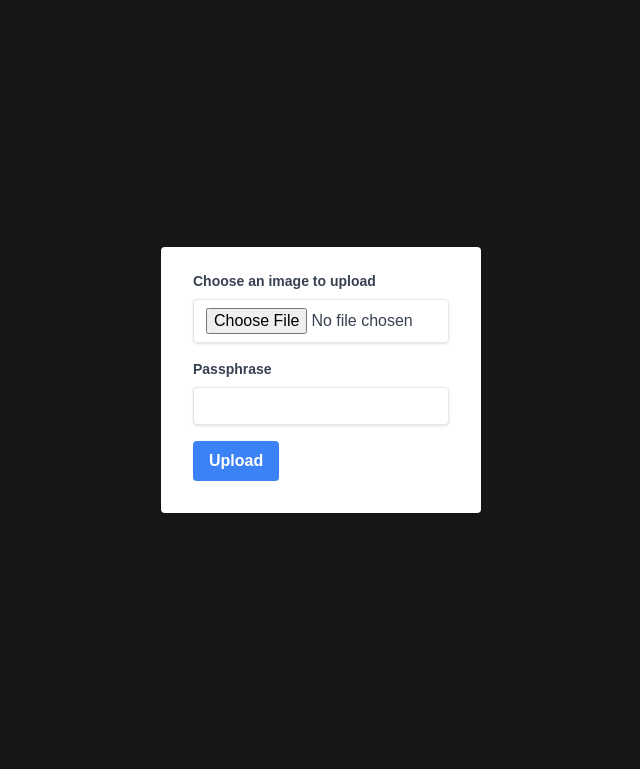
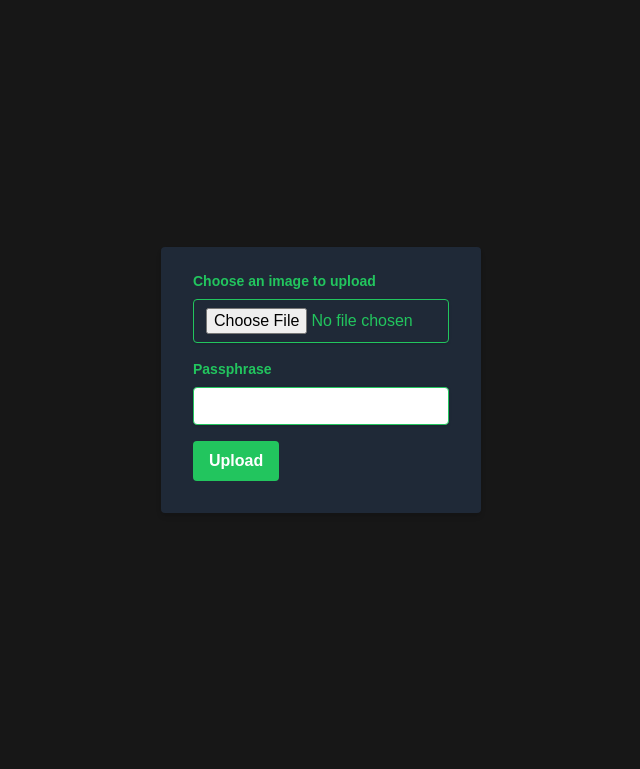
Before and after one commit to TonyTheTaiga/taigaishida, a FastAPI app: page /upload in a window 1280 px wide. Shown: the part 52-821 px from the top of the page, without its empty margins (319-959 px from the left). Run offline with FastAPI, Linux system fonts and the light colour scheme; style sheets or scripts are compiled from the project's sources; some web fonts are replaced.

Commit message:
show upload status

```diff
--- a/taigaishida/templates/upload.html
+++ b/taigaishida/templates/upload.html
@@ -3,25 +3,26 @@
 {% block content %}
 <div class="flex items-center justify-center h-screen">
   <div class="w-full max-w-xs">
-    <form id="upload-form" action="/upload-image" method="post" enctype="multipart/form-data" class="bg-white shadow-md rounded px-8 pt-6 pb-8 mb-4">
+    <form id="upload-form" action="/upload-image" method="post" enctype="multipart/form-data" class="bg-gray-800 shadow-md rounded px-8 pt-6 pb-8 mb-4 text-white">
       <div class="mb-4">
-        <label class="block text-gray-700 text-sm font-bold mb-2" for="image">
+        <label class="block text-green-500 text-sm font-bold mb-2" for="image">
           Choose an image to upload
         </label>
-        <input id="file-input" class="shadow appearance-none border rounded w-full py-2 px-3 text-gray-700 leading-tight focus:outline-none focus:shadow-outline" type="file" name="image">
+        <input id="file-input" class="shadow appearance-none border border-green-500 rounded w-full py-2 px-3 text-green-500 leading-tight focus:outline-none focus:shadow-outline" type="file" name="image">
       </div>
       <div class="mb-4">
-        <label class="block text-gray-700 text-sm font-bold mb-2" for="passphrase">
+        <label class="block text-green-500 text-sm font-bold mb-2" for="passphrase">
           Passphrase
         </label>
-        <input id="passphrase-input" class="shadow appearance-none border rounded w-full py-2 px-3 text-gray-700 leading-tight focus:outline-none focus:shadow-outline" type="password" name="passphrase">
+        <input id="passphrase-input" class="shadow appearance-none border border-green-500 rounded w-full py-2 px-3 text-green-500 leading-tight focus:outline-none focus:shadow-outline" type="password" name="passphrase">
       </div>
       <div class="flex items-center justify-between">
-        <button class="bg-blue-500 hover:bg-blue-700 text-white font-bold py-2 px-4 rounded focus:outline-none focus:shadow-outline" type="submit">
+        <button class="bg-green-500 hover:bg-green-700 text-white font-bold py-2 px-4 rounded focus:outline-none focus:shadow-outline" type="submit">
           Upload
         </button>
       </div>
     </form>
+    <div id="message" class="text-green-500 mt-4"></div>
   </div>
 </div>
 
@@ -40,9 +41,20 @@ document.getElementById('upload-form').addEventListener('submit', function(event
     method: 'POST',
     body: formData,
   })
-  .then(response => response.json())
-  .then(data => console.log(data))
-  .catch(error => console.error(error));
+  .then(response => {
+    if (!response.ok) {
+      throw new Error('Upload failed');
+    }
+    return response.json();
+  })
+  .then(data => {
+    document.getElementById('message').textContent = 'Image uploaded successfully: ' + data.filename;
+    console.log(data);
+  })
+  .catch(error => {
+    document.getElementById('message').textContent = 'Upload failed';
+    console.error(error);
+  });
 });
 </script>
 {% endblock %}
```
